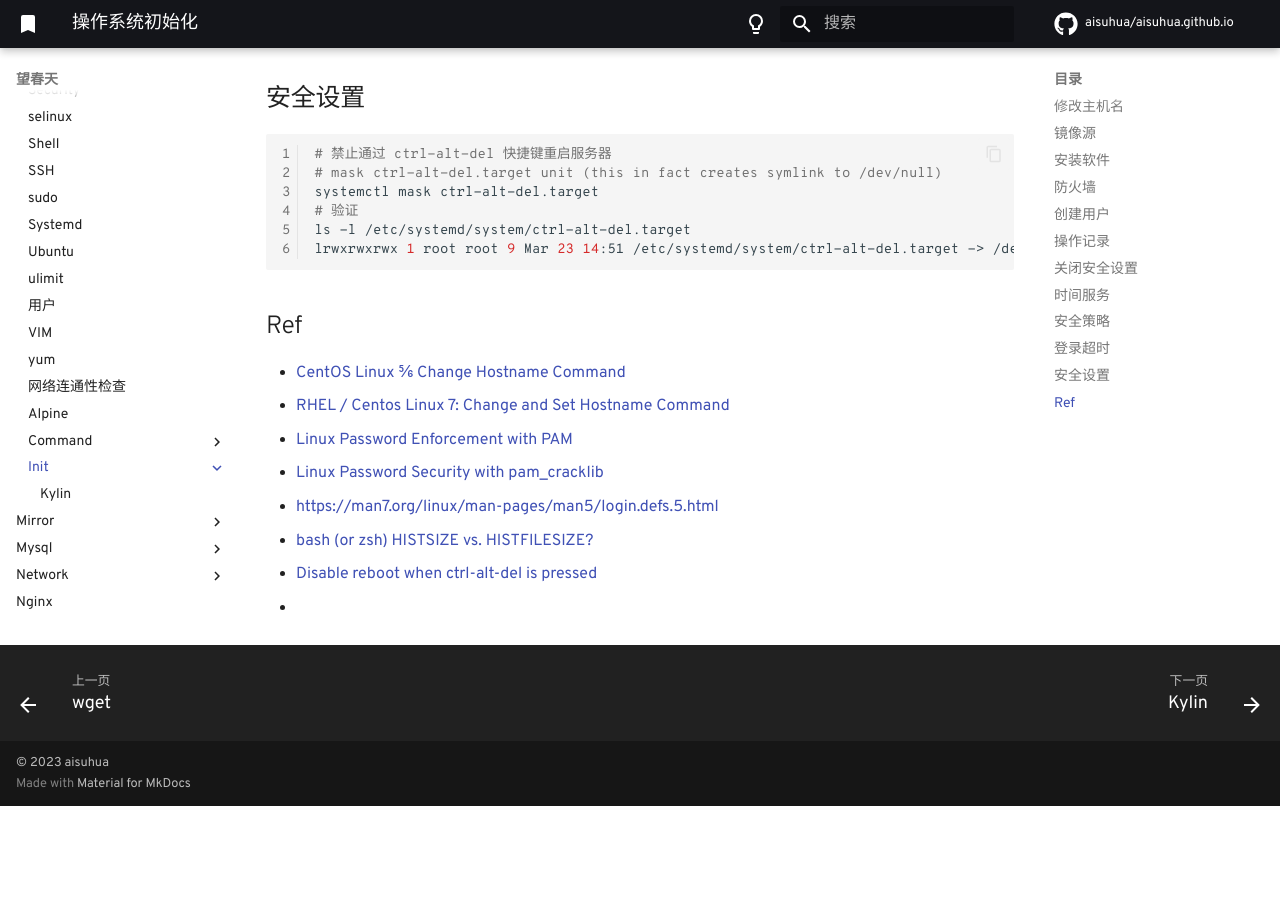
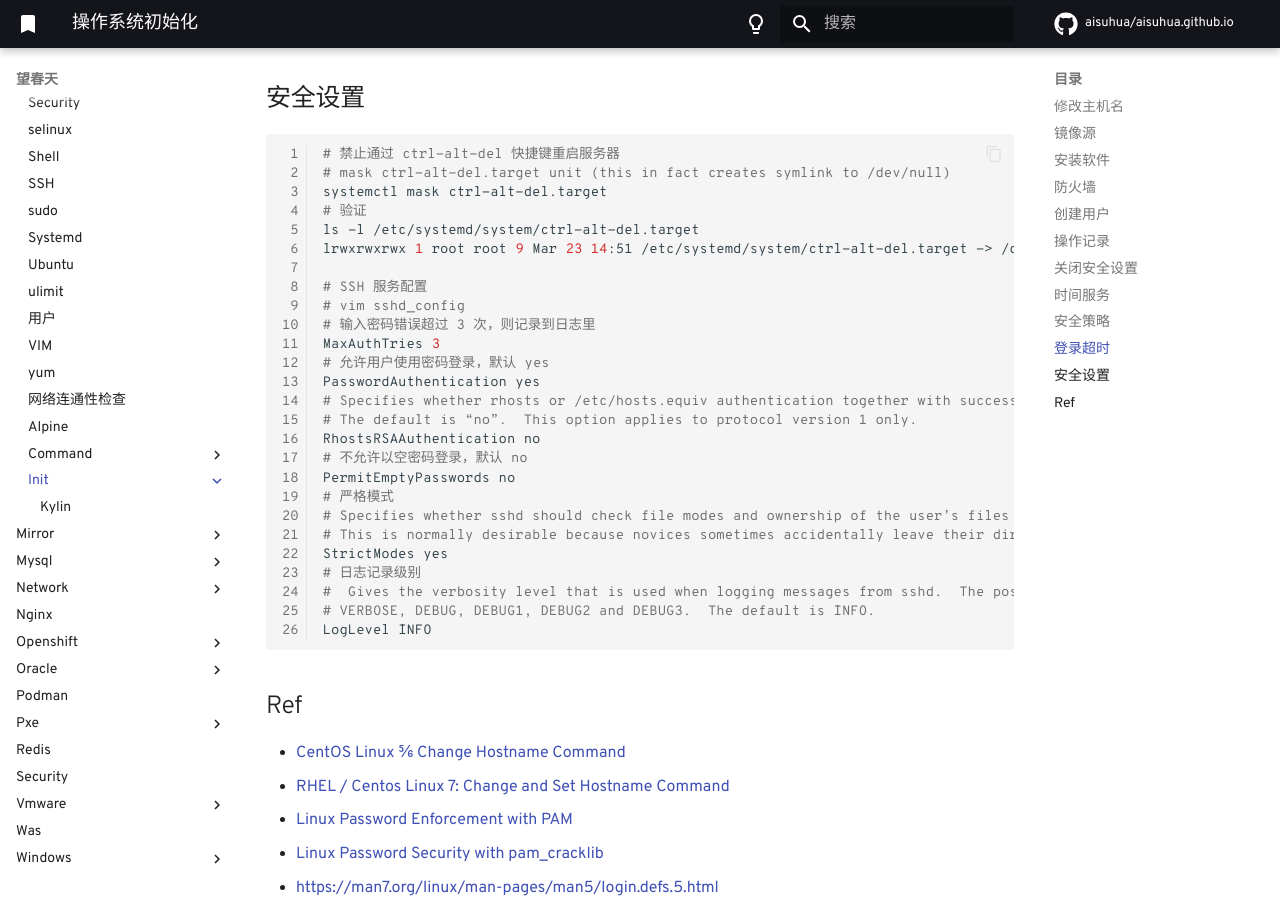
Before and after one commit to aisuhua/aisuhua.github.io, an MkDocs documentation site: the page built from docs/linux/init/README.md, in a window 1280 px wide and 900 px high, scrolled down 5403 px. Built offline with MkDocs 1.6.1 and Material for MkDocs 9.7.7, drawn with Linux system fonts in a browser that asks for light colours; comment, search, counter and statistics services are not loaded; before the commit the page ends 6209 px from its top, so only the background shows below that.

Commit message:
README.md systemd.md

````diff
--- a/docs/linux/init/README.md
+++ b/docs/linux/init/README.md
@@ -280,7 +280,25 @@
 ls -l /etc/systemd/system/ctrl-alt-del.target
 lrwxrwxrwx 1 root root 9 Mar 23 14:51 /etc/systemd/system/ctrl-alt-del.target -> /dev/null
 
-
+# SSH 服务配置
+# vim sshd_config
+# 输入密码错误超过 3 次，则记录到日志里
+MaxAuthTries 3
+# 允许用户使用密码登录，默认 yes
+PasswordAuthentication yes
+# Specifies whether rhosts or /etc/hosts.equiv authentication together with successful RSA host authentication is allowed.
+# The default is “no”.  This option applies to protocol version 1 only.
+RhostsRSAAuthentication no
+# 不允许以空密码登录，默认 no
+PermitEmptyPasswords no
+# 严格模式
+# Specifies whether sshd should check file modes and ownership of the user’s files and home directory before accepting login.
+# This is normally desirable because novices sometimes accidentally leave their directory or files world-writable.  The default is “yes”.
+StrictModes yes
+# 日志记录级别
+#  Gives the verbosity level that is used when logging messages from sshd.  The possible values are: QUIET, FATAL, ERROR, INFO,
+# VERBOSE, DEBUG, DEBUG1, DEBUG2 and DEBUG3.  The default is INFO.
+LogLevel INFO
 ```
 
 ## Ref
````
